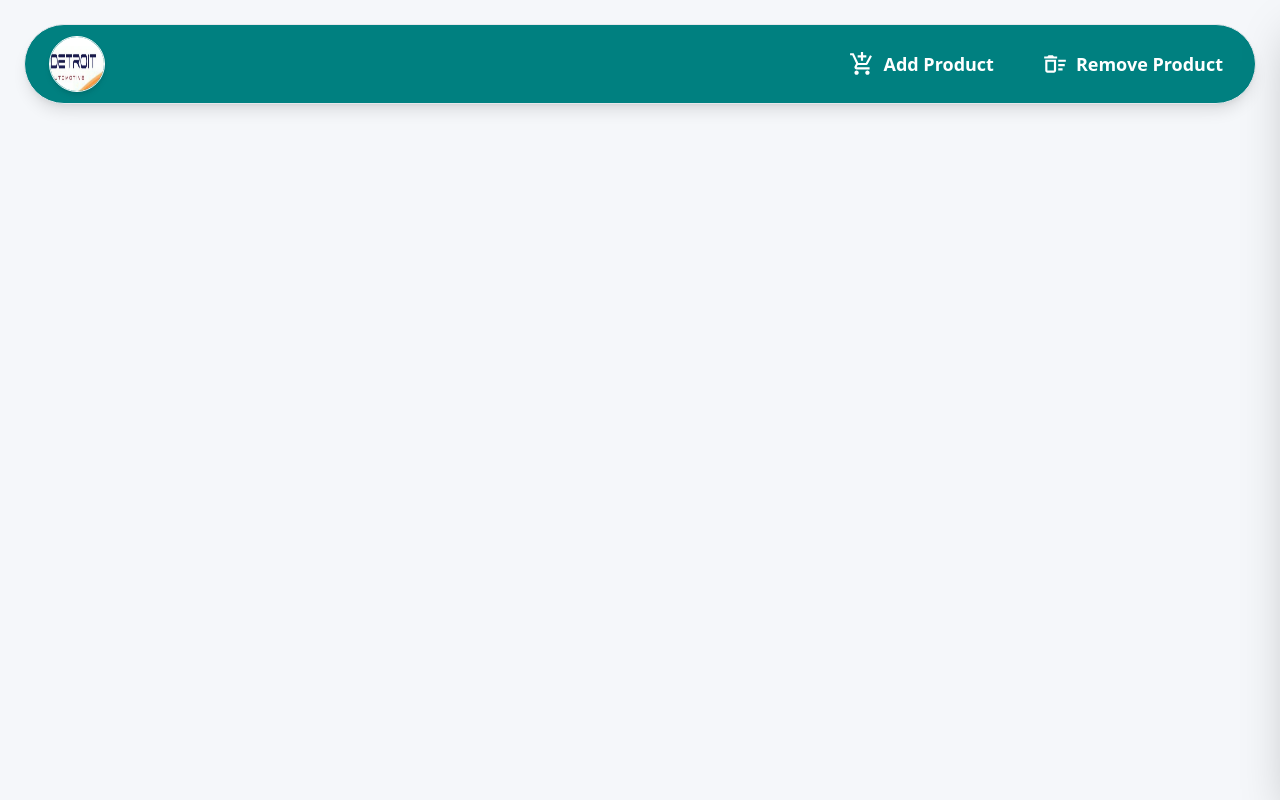
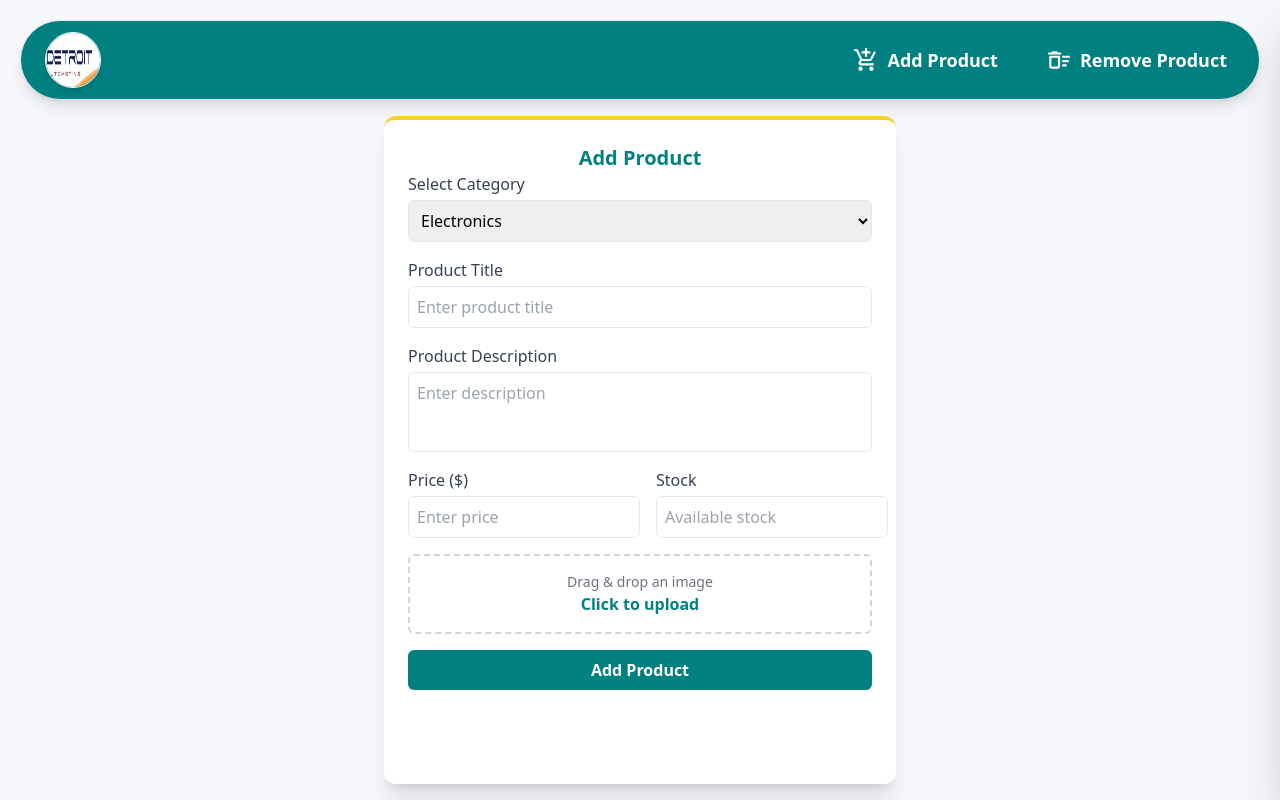
Before and after one commit to tejasbabar24/Detroit-project, a React (Vite) app in the folder frontend/: page /AdminPanel in a window 1280 px wide. Built offline with nearby package versions, Linux system fonts and the light colour scheme; a web font is replaced by a local one.

Commit message:
form addded for add products

```diff
--- a/frontend/src/components/Admin/AdminPage.jsx
+++ b/frontend/src/components/Admin/AdminPage.jsx
@@ -9,6 +9,7 @@ import { TiContacts } from "react-icons/ti";
 import { HiUserGroup } from "react-icons/hi2";
 import { IoCloseSharp, IoMenuSharp } from "react-icons/io5";
 import logo from "../../Assets/detroitLogo.jpg";
+import AddProduct from "../Products/AddProduct";
 
 
 
@@ -17,8 +18,9 @@ function AdminPage() {
   const  [currForm , setCurrForm] = useState('view')
 
   return (
-    <div className="bg-[#F5F7FA] h-screen w-full flex flex-col p-6">
+    <div className="bg-[#F5F7FA] h-screen w-full flex flex-col ">
       {/* Header Section */}
+      <div className=" p-5 pb-0">
       <header className="flex items-center justify-between px-6 rounded-full py-4 h-20 shadow-lg bg-[#008080] text-white border border-gray-200 w-full">
         {/* Logo */}
         <img
@@ -56,6 +58,8 @@ function AdminPage() {
           />
         </div>
       </header>
+
+      </div>
 
       {/* Mobile Navigation Drawer */}
       <div
@@ -100,6 +104,9 @@ function AdminPage() {
           </nav>
         </div>
       </aside>
+
+      <AddProduct/>
+
     </div>
   );
 }
--- /dev/null
+++ b/frontend/src/components/Products/AddProduct.jsx
@@ -0,0 +1,125 @@
+import React, { useState } from "react";
+
+function AddProduct() {
+  const [image, setImage] = useState(null);
+  const [dragOver, setDragOver] = useState(false);
+
+  // Handle File Upload
+  const handleFileChange = (event) => {
+    const file = event.target.files[0];
+    if (file) {
+      setImage(URL.createObjectURL(file));
+    }
+  };
+
+  // Drag & Drop Handlers
+  const handleDragOver = (event) => {
+    event.preventDefault();
+    setDragOver(true);
+  };
+
+  const handleDragLeave = () => {
+    setDragOver(false);
+  };
+
+  const handleDrop = (event) => {
+    event.preventDefault();
+    setDragOver(false);
+    const file = event.dataTransfer.files[0];
+    if (file) {
+      setImage(URL.createObjectURL(file));
+    }
+  };
+
+  return (
+    <div className="flex justify-center items-center h-full w-full p-4">
+      <form className="bg-white p-6 rounded-xl shadow-xl w-full max-w-lg border-t-4 border-[#FAD02E] h-full overflow-y-auto">
+        <h1 className="text-center text-xl font-bold text-[#008080]">Add Product</h1>
+
+        <div className="space-y-4">
+          {/* Category Select */}
+          <div className="flex flex-col">
+            <label className="font-medium text-gray-700">Select Category</label>
+            <select className="border rounded-md p-2 mt-1 focus:border-[#FAD02E] focus:ring-[#FAD02E]">
+              <option value="electronics">Electronics</option>
+              <option value="fashion">Fashion</option>
+              <option value="home">Home & Furniture</option>
+              <option value="books">Books</option>
+            </select>
+          </div>
+
+          {/* Product Title */}
+          <div className="flex flex-col">
+            <label className="font-medium text-gray-700">Product Title</label>
+            <input
+              type="text"
+              className="border rounded-md p-2 mt-1 focus:border-[#FAD02E] focus:ring-[#FAD02E]"
+              placeholder="Enter product title"
+            />
+          </div>
+
+          {/* Product Description */}
+          <div className="flex flex-col">
+            <label className="font-medium text-gray-700">Product Description</label>
+            <textarea
+              className="border rounded-md p-2 mt-1 h-20 resize-none focus:border-[#FAD02E] focus:ring-[#FAD02E]"
+              placeholder="Enter description"
+            ></textarea>
+          </div>
+
+          {/* Price & Stock Fields */}
+          <div className="flex gap-4">
+            {/* Price Input */}
+            <div className="flex flex-col w-1/2">
+              <label className="font-medium text-gray-700">Price ($)</label>
+              <input
+                type="number"
+                className="border rounded-md p-2 mt-1 focus:border-[#FAD02E] focus:ring-[#FAD02E]"
+                placeholder="Enter price"
+              />
+            </div>
+
+            {/* Stock Input */}
+            <div className="flex flex-col w-1/2">
+              <label className="font-medium text-gray-700">Stock</label>
+              <input
+                type="number"
+                className="border rounded-md p-2 mt-1 focus:border-[#FAD02E] focus:ring-[#FAD02E]"
+                placeholder="Available stock"
+              />
+            </div>
+          </div>
+
+          {/* Image Upload */}
+          <div
+            className={`border-2 ${
+              dragOver ? "border-[#FAD02E]" : "border-gray-300"
+            } border-dashed rounded-md p-4 flex flex-col items-center justify-center text-gray-500`}
+            onDragOver={handleDragOver}
+            onDragLeave={handleDragLeave}
+            onDrop={handleDrop}
+          >
+            {image ? (
+              <img src={image} alt="Uploaded Preview" className="h-24 object-contain" />
+            ) : (
+              <>
+                <p className="text-center text-sm">Drag & drop an image</p>
+                <label className="cursor-pointer text-[#008080] font-semibold">
+                  Click to upload
+                  <input type="file" accept="image/*" className="hidden" onChange={handleFileChange} />
+                </label>
+              </>
+            )}
+          </div>
+
+          {/* Submit Button */}
+          <button className="w-full bg-[#008080] text-white p-2 rounded-md hover:bg-[#006666] transition font-semibold">
+            Add Product
+          </button>
+        </div>
+      </form>
+    </div>
+  );
+}
+
+export default AddProduct;
```
